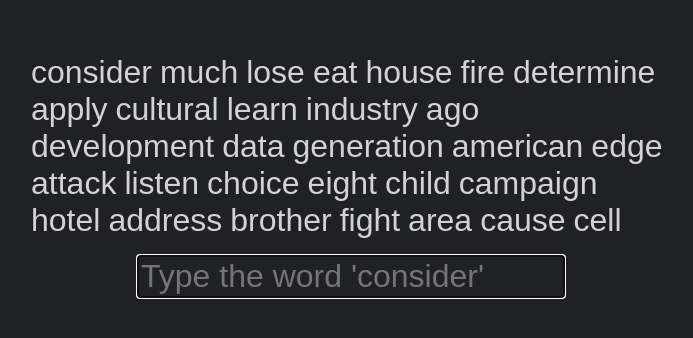
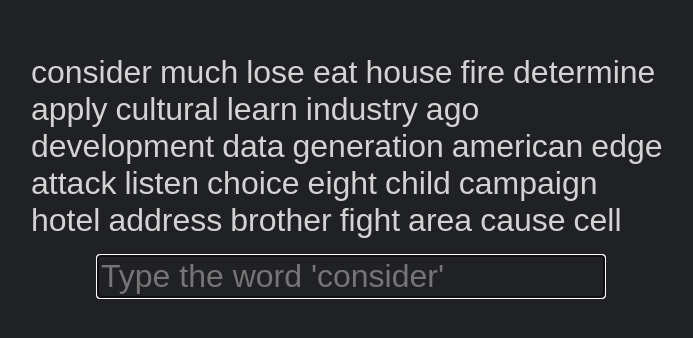
Before and after one commit to robledop/typing-practice, a plain HTML site: page index.html in a window 1280 px wide. Shown: the part 224-562 px from the top of the page, without its empty margins (289-982 px from the left). Drawn offline with Linux system fonts and the light colour scheme.

Commit message:
layout changes

```diff
--- a/styles.css
+++ b/styles.css
@@ -5,7 +5,9 @@ body {
     font-size: 2rem;
     font-family: sans-serif;
 }
-
+#input {
+    width: 500px;
+}
 .main {
     display: flex;
     flex-direction: column;
```
